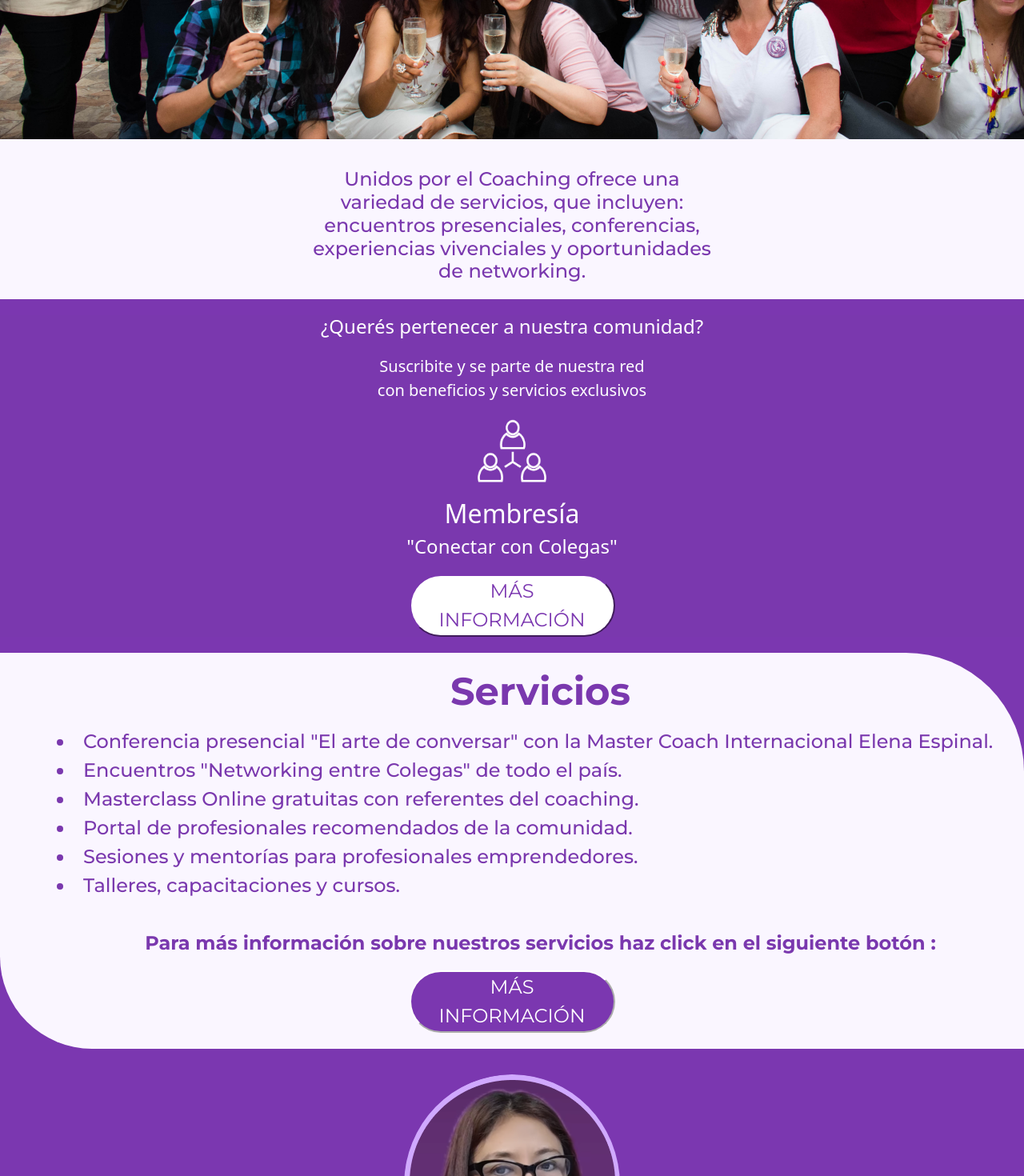
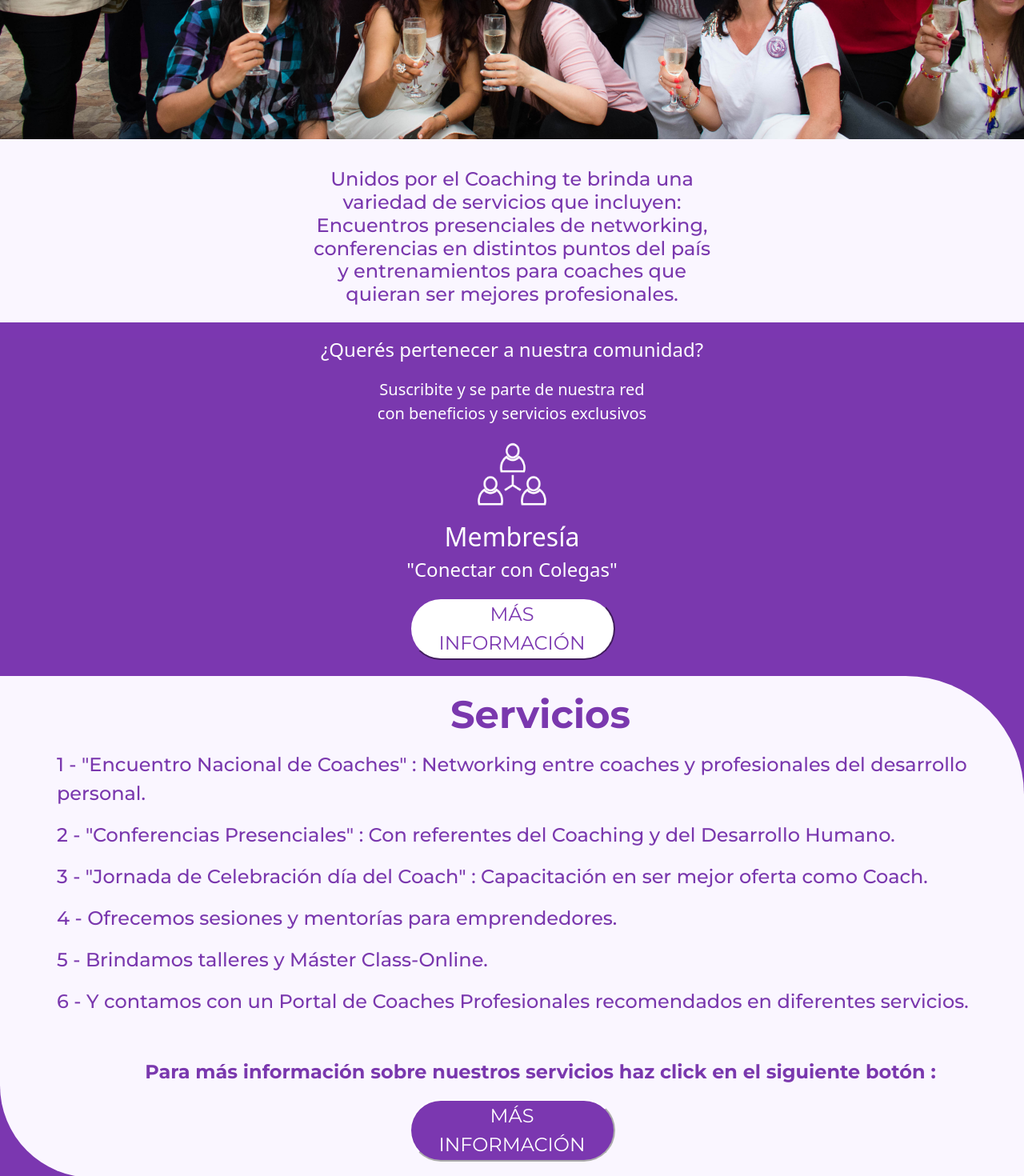
Before and after one commit to unidoscoaching/Proyecto-UnidosporelCoaching, a React (Vite) app in the folder unidosxelcoaching/: page / in a window 1280 px wide. Shown: the part 2142-3612 px from the top of the page at 80% size. Built offline with nearby package versions, Linux system fonts and the light colour scheme.

Commit message:
ultimos detalles

```diff
--- a/unidosxelcoaching/src/components/EventosPresenciales/EventosPresenciales.jsx
+++ b/unidosxelcoaching/src/components/EventosPresenciales/EventosPresenciales.jsx
@@ -17,9 +17,8 @@ export const EventosPresenciales = () => {
           <img src="/img/foto-evento.png" alt="foto-evento" className={StylesEventos.fotoeventos}/>
         </figure>
         <h4 className={StylesEventos['texto-unidos']}>
-          Unidos por el Coaching ofrece una variedad de servicios, que incluyen:
-          encuentros presenciales, conferencias, experiencias vivenciales y
-          oportunidades de networking.
+          Unidos por el Coaching te brinda una variedad de servicios que incluyen:
+          Encuentros presenciales de networking, conferencias en distintos puntos del país y entrenamientos para coaches que quieran ser mejores profesionales.
         </h4>
       </div>
 
--- a/unidosxelcoaching/src/components/Servicios/Servicios.jsx
+++ b/unidosxelcoaching/src/components/Servicios/Servicios.jsx
@@ -12,15 +12,15 @@ export const Servicios = () => {
       <div className={StylesServicios['servicios-texto']}>
         <h2 className={StylesServicios.tituloservi}>Servicios</h2>
         <div>
-        <li>
-          Conferencia presencial "El arte de conversar" con la Master Coach
-          Internacional Elena Espinal.
-        </li>
-        <li>Encuentros "Networking entre Colegas" de todo el país.</li>
-        <li>Masterclass Online gratuitas con referentes del coaching.</li>
-        <li>Portal de profesionales recomendados de la comunidad.</li>
-        <li>Sesiones y mentorías para profesionales emprendedores.</li>
-        <li>Talleres, capacitaciones y cursos.</li>
+        <p> 1 - "Encuentro Nacional de Coaches" :
+          Networking entre coaches y profesionales del desarrollo personal.</p>
+        <p> 2 - "Conferencias Presenciales" :
+         Con referentes del Coaching y del Desarrollo Humano. </p>
+        <p> 3 - "Jornada de Celebración día del Coach" :
+         Capacitación en ser mejor oferta como Coach.</p>
+        <p> 4 - Ofrecemos sesiones y mentorías para emprendedores. </p>
+        <p> 5 - Brindamos talleres y Máster Class-Online.</p>
+        <p> 6 - Y contamos con un Portal de Coaches Profesionales recomendados en diferentes servicios.</p>
 
         </div>
         <br />
```
